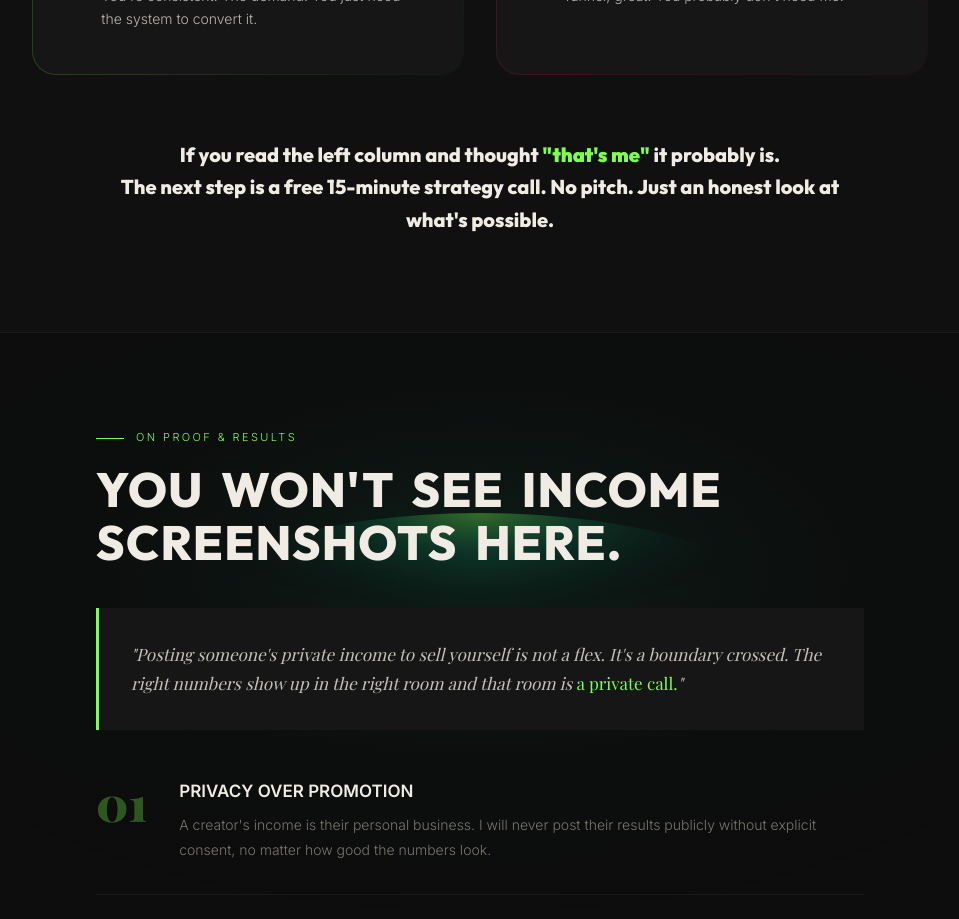
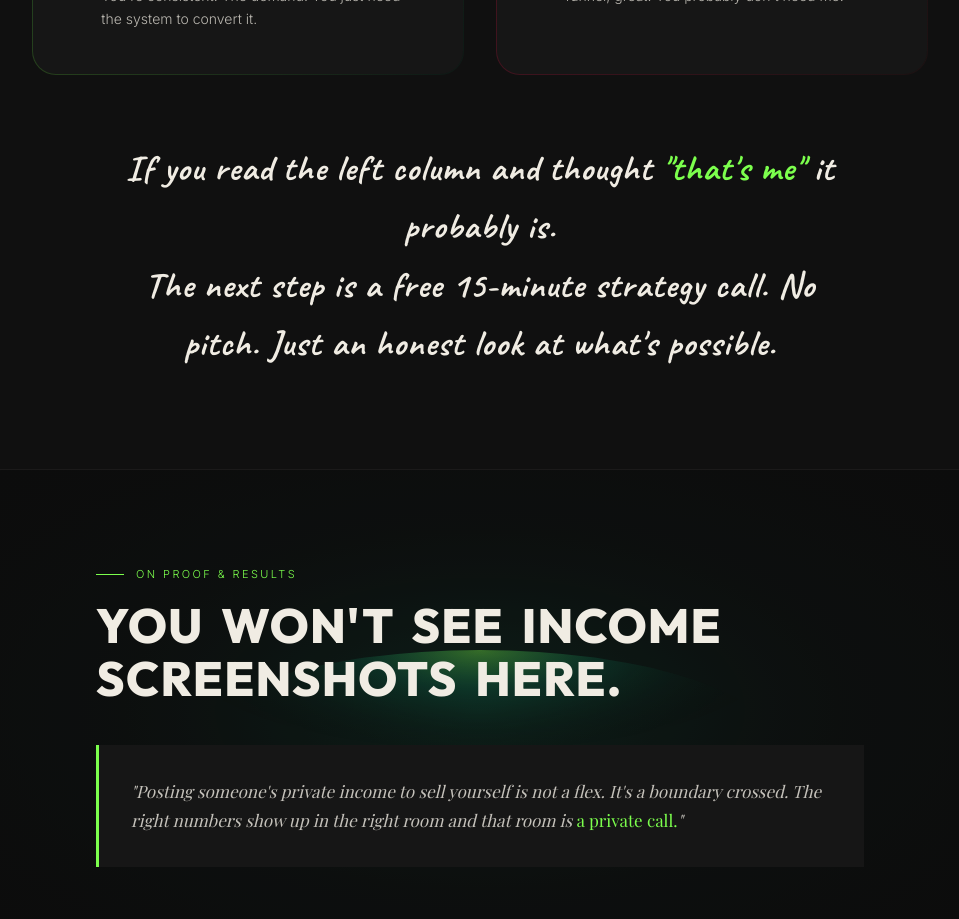
Before and after one commit to zohanariz/zohan-landing, a Next.js app: page / in a window 1280 px wide. Shown: the part 4920-5839 px from the top of the page, without its empty margins (160-1119 px from the left). Built offline with nearby package versions, Linux system fonts and the light colour scheme; no server answers.

Commit message:
style: change Fit Test callout banner to use Caveat cursive font

```diff
--- a/original_landing_page_0.html
+++ b/original_landing_page_0.html
@@ -692,9 +692,9 @@
       </div>
 
       <div class="reveal" style="grid-column: 1 / -1; text-align: center; padding: 3rem 1.5rem; border-top: 1px solid var(--border-soft); max-width: 800px; margin: 0 auto;">
-        <p style="font-family: 'Barlow Condensed', sans-serif; font-size: 1.35rem; font-weight: 800; text-transform: uppercase; color: var(--text); line-height: 1.4; letter-spacing: 0.03em; margin: 0;">
+        <p style="font-family: 'Caveat', cursive; font-size: 2.1rem; font-weight: 700; color: var(--text); line-height: 1.5; margin: 0;">
           If you read the left column and thought <span style="color: var(--lime);">"that's me"</span> it probably is.<br>
-          The next step is a free 30-minute strategy call. No pitch. Just an honest look at what's possible.
+          The next step is a free 15-minute strategy call. No pitch. Just an honest look at what's possible.
         </p>
       </div>
     </div>
--- a/src/components/sections/FitTest.tsx
+++ b/src/components/sections/FitTest.tsx
@@ -151,8 +151,8 @@ export default function FitTest() {
 
         {/* Highlighted statement: Big, Bold, Non-Skimmable, Outfit font, "that's me" in Green */}
         <div className="fit-header-reveal text-center max-w-3xl mx-auto mt-16 px-4">
-          <p className="font-outfit text-base sm:text-lg md:text-xl font-extrabold text-white leading-relaxed">
-            If you read the left column and thought <span className="text-gold font-black">"that's me"</span> it probably is.<br className="hidden sm:inline" />
+          <p className="font-cursive text-2xl sm:text-3xl md:text-4xl font-bold text-white leading-relaxed tracking-wide">
+            If you read the left column and thought <span className="text-gold">"that's me"</span> it probably is.<br className="hidden sm:inline" />
             The next step is a free 15-minute strategy call. No pitch. Just an honest look at what's possible.
           </p>
         </div>
```
